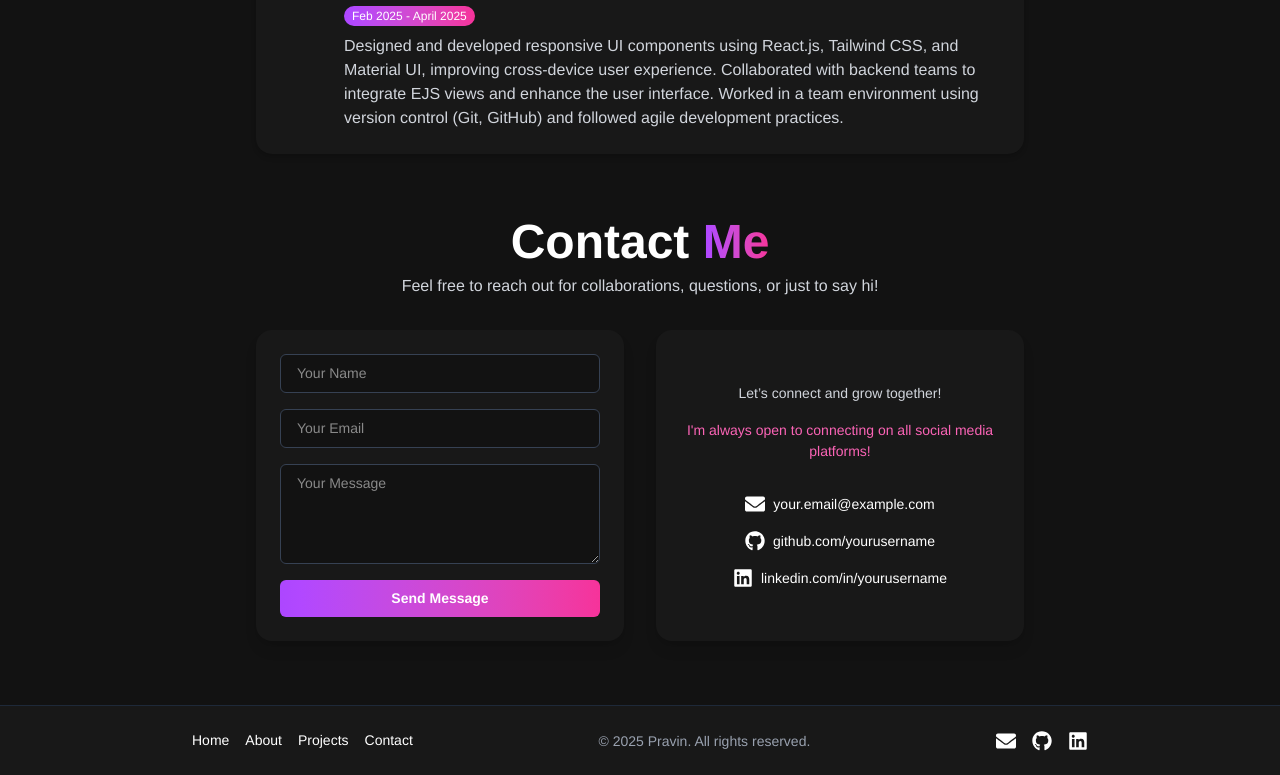
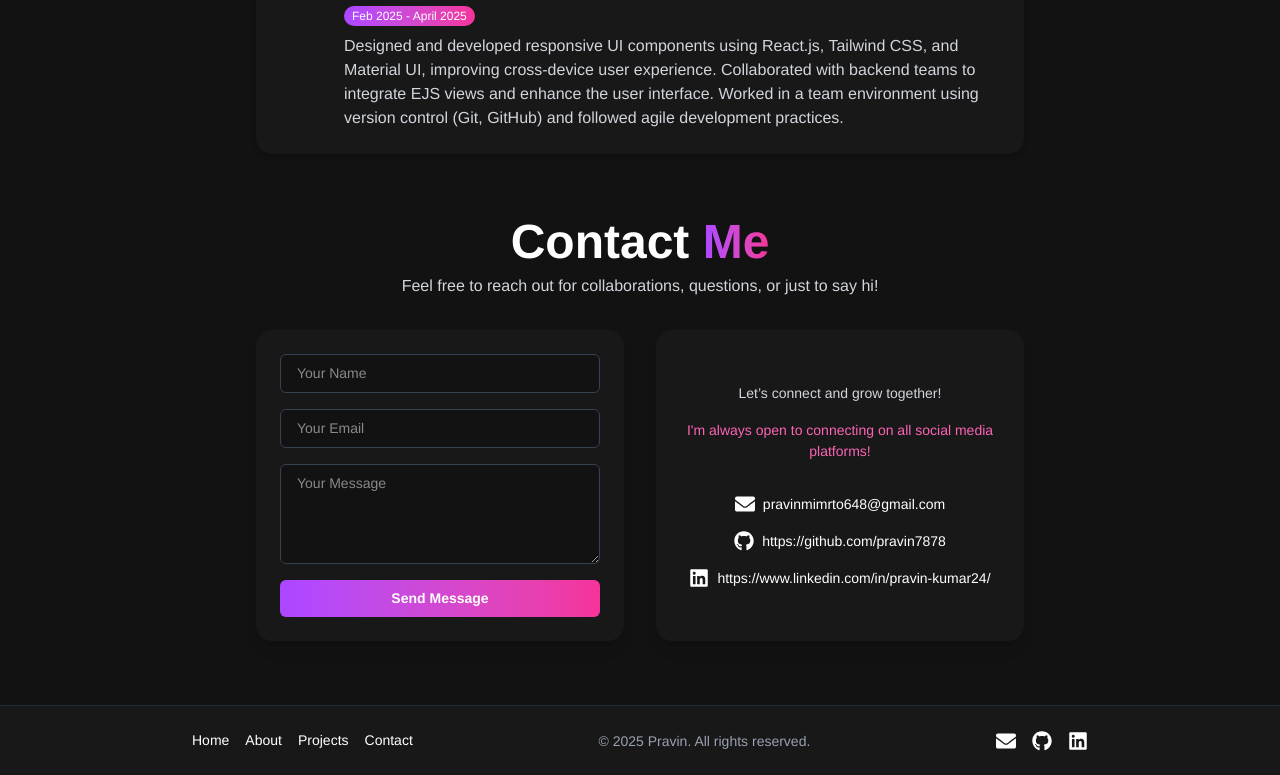
Before and after one commit to pravin7878/My-Portfolio-V2, a Next.js app: page / in a window 1280 px wide. Shown: the part 2897-3672 px from the top of the page. Built offline with nearby package versions, Linux system fonts and the light colour scheme.

Commit message:
contect info updated

```diff
--- a/src/components/ContactSection.tsx
+++ b/src/components/ContactSection.tsx
@@ -71,14 +71,14 @@ const ContactSection = () => {
           I'm always open to connecting on all social media platforms!
           </p>
 
-          <a href="mailto:your.email@example.com" className="flex items-center gap-2 text-white hover:text-pink-400 transition">
-            <FaEnvelope className="text-xl" /> your.email@example.com
+          <a href="mailto:ravinmimrto648@gmail.com" className="flex items-center gap-2 text-white hover:text-pink-400 transition">
+            <FaEnvelope className="text-xl" /> pravinmimrto648@gmail.com
           </a>
-          <a href="https://github.com/yourusername" target="_blank" rel="noopener noreferrer" className="flex items-center gap-2 text-white hover:text-pink-400 transition">
-            <FaGithub className="text-xl" /> github.com/yourusername
+          <a href="https://github.com/pravin7878" target="_blank" rel="noopener noreferrer" className="flex items-center gap-2 text-white hover:text-pink-400 transition">
+            <FaGithub className="text-xl" /> https://github.com/pravin7878
           </a>
-          <a href="https://linkedin.com/in/yourusername" target="_blank" rel="noopener noreferrer" className="flex items-center gap-2 text-white hover:text-pink-400 transition">
-            <FaLinkedin className="text-xl" /> linkedin.com/in/yourusername
+          <a href="https://www.linkedin.com/in/pravin-kumar24/" target="_blank" rel="noopener noreferrer" className="flex items-center gap-2 text-white hover:text-pink-400 transition">
+            <FaLinkedin className="text-xl" /> https://www.linkedin.com/in/pravin-kumar24/
           </a>
           {/* Add more social media links as needed */}
         </div>
```
